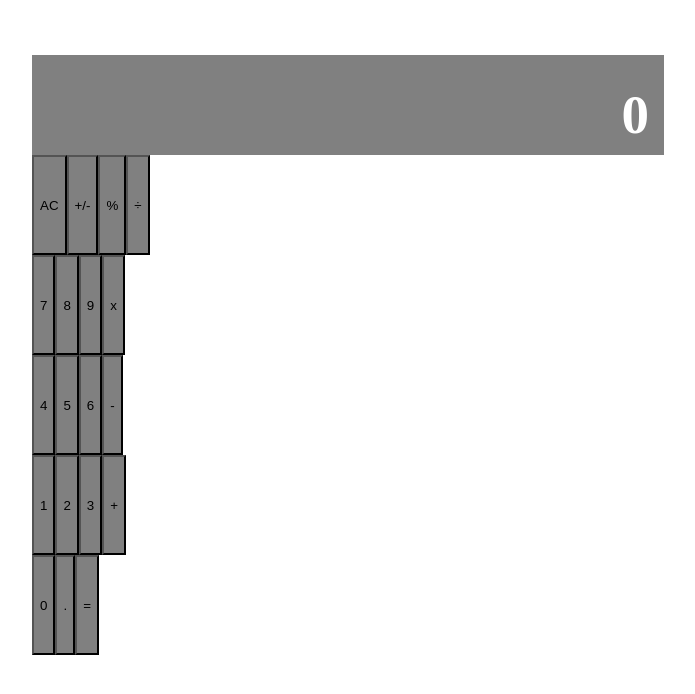
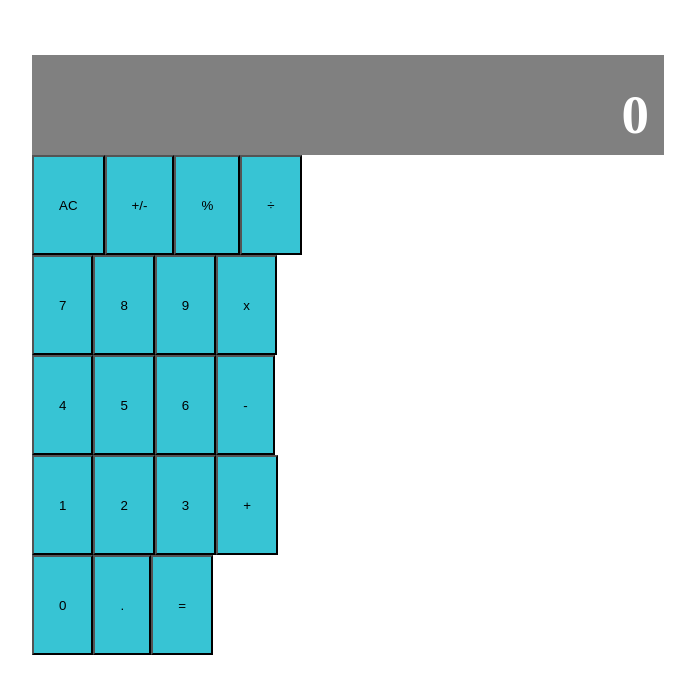
Before and after one commit to ansaryergesh/calculator, a React (Create React App) app: page / in a window 1280 px wide. Shown: the top 694 px of the page, without its empty margins (292-987 px from the left). Built offline with nearby package versions, Linux system fonts and the light colour scheme.

Commit message:
styled button

```diff
--- a/src/components/Button.js
+++ b/src/components/Button.js
@@ -5,6 +5,8 @@ const Button = ({ name, color, wide }) => {
   const style = {
     wide: wide? '50%' : '25%',
     backgroundColor: color,
+    padding: "25px",
+    cursor: "pointer"
   }
   return (
     <button type="button" style={style}>
@@ -21,7 +23,7 @@ Button.propTypes = {
 
 Button.defaultProps = {
   wide: false,
-  color: 'gray',
+  color: '#37C4D4',
 }
 
 export default Button;
```
Also changed, not shown: 1 other file (tests, documents, lock files or other folders).
